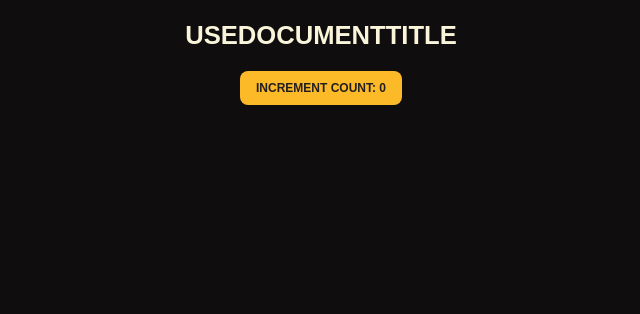
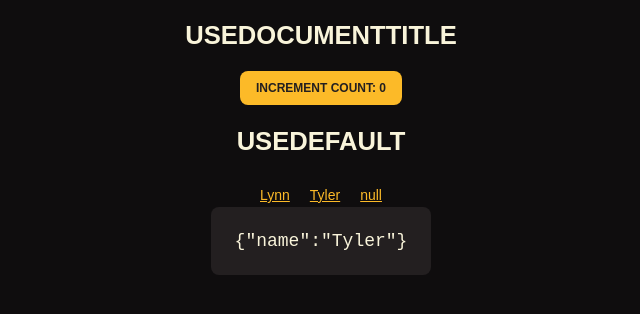
Before and after one commit to sgarcialaguna/react.gg-challenges, a React (Vite) app: page / in a window 1280 px wide. Shown: the top 314 px of the page, without its empty margins (319-959 px from the left). Built offline with nearby package versions, Linux system fonts and the light colour scheme.

Commit message:
useDefault

```diff
--- a/src/App.tsx
+++ b/src/App.tsx
@@ -2,11 +2,13 @@ import "./theme.css";
 import "./styles.css";
 
 import UseDocumentTitle from "./sections/UseDocumentTitle";
+import UseDefault from "./sections/UseDefault";
 
 function App() {
   return (
     <>
       <UseDocumentTitle></UseDocumentTitle>
+      <UseDefault></UseDefault>
     </>
   );
 }
--- /dev/null
+++ b/src/hooks/useDefault.ts
@@ -0,0 +1,11 @@
+import { useState } from 'react'
+
+export default function useDefault<T>(initialValue: T, defaultValue: T): [state: T, setState: (state: T) => void] {
+    const [state, setState] = useState(initialValue)
+
+    if (state === undefined || state === null) {
+        return [defaultValue, setState]
+    }
+
+    return [state, setState]
+}
--- /dev/null
+++ b/src/sections/UseDefault.tsx
@@ -0,0 +1,41 @@
+import useDefault from "../hooks/useDefault";
+
+export default function UseDefault() {
+  const initialState = { name: "Tyler" };
+  const defaultState = { name: "Ben" };
+  const [user, setUser] = useDefault<{ name: string } | null>(
+    initialState,
+    defaultState
+  );
+
+  return (
+    <section>
+      <h1>useDefault</h1>
+
+      <button
+        title="Sets the value to Lynn"
+        className="link"
+        onClick={() => setUser({ name: "Lynn" })}
+      >
+        Lynn
+      </button>
+      <button
+        title="Sets the value to Tyler"
+        className="link"
+        onClick={() => setUser({ name: "Tyler" })}
+      >
+        Tyler
+      </button>
+      <button
+        title="Sets the value to null causing it to use the default value"
+        className="link"
+        onClick={() => setUser(null)}
+      >
+        null
+      </button>
+      <pre>
+        <code>{JSON.stringify(user)}</code>
+      </pre>
+    </section>
+  );
+}
--- a/src/styles.css
+++ b/src/styles.css
@@ -16,3 +16,9 @@ p {
     color: color-mix(in srgb, var(--charcoal) 50%, var(--beige));
     margin: 20px auto;
 }
+
+code {
+    background-color: var(--charcoal);
+    padding: 24px;
+    border-radius: 8px;
+}
```
